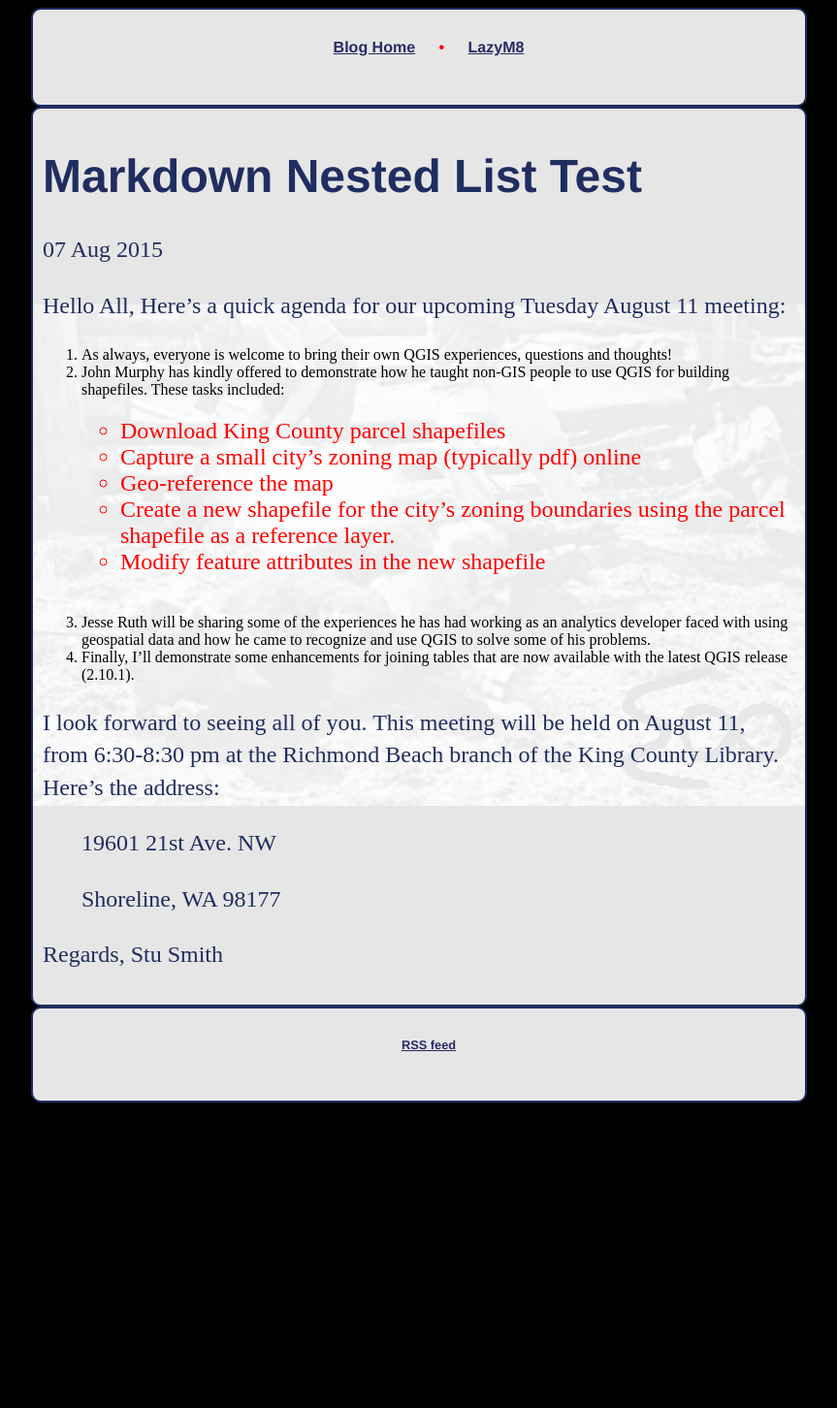
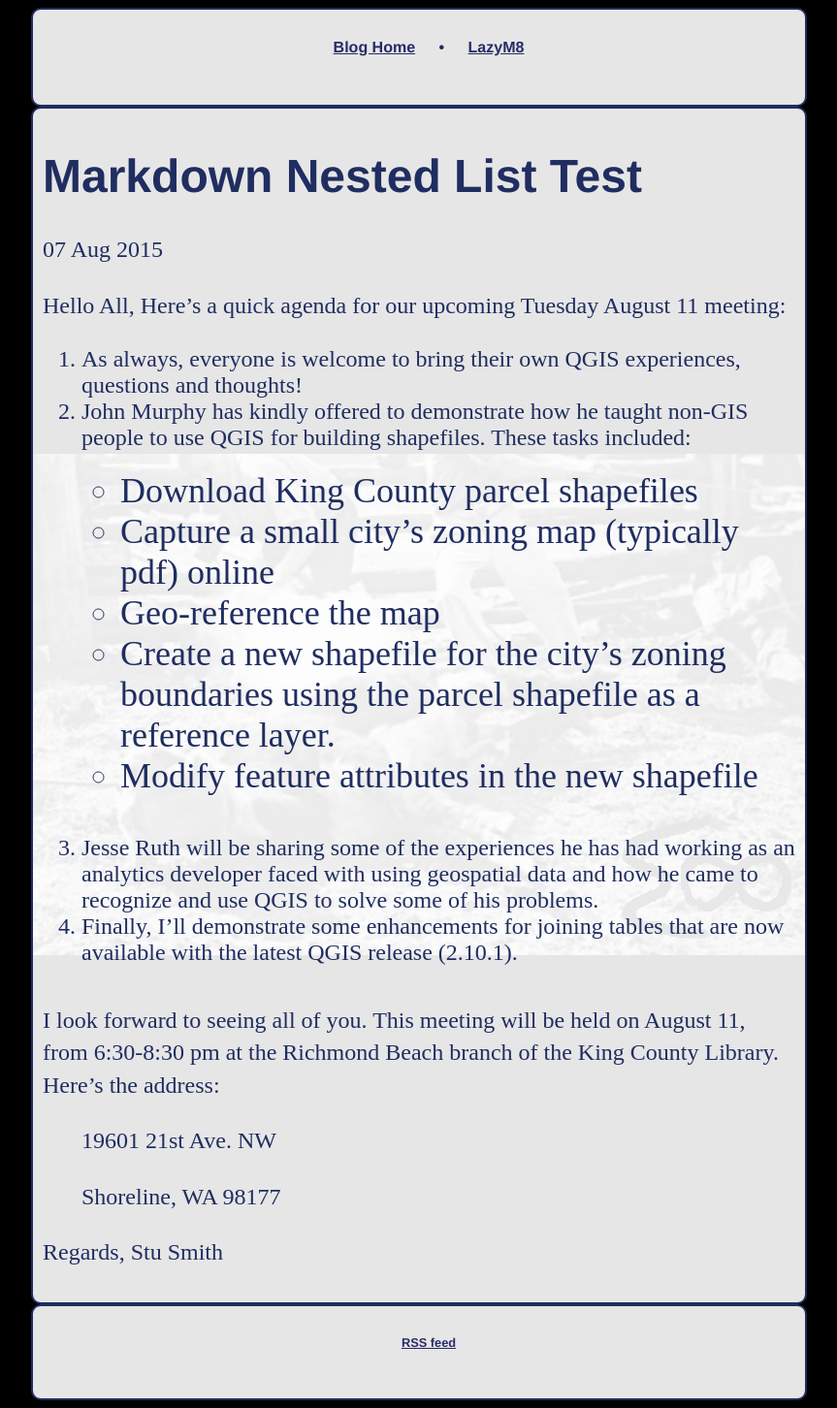
Before and after one commit to geodatawrangler/geodatawrangler.github.io, a Jekyll site: the page built from _posts/2015-08-07-Markdown-Tester.md, in a window 1280 px wide. Shown: the whole page at 97% size, without its empty margins (208-1071 px from the left). Built offline with Jekyll 4.4.1, drawn with Linux system fonts in a browser that asks for light colours; comment, search, counter and statistics services are not loaded; before the commit the page ends 1145 px from its top, so only the background shows below that.

Commit message:
Update style for list items

```diff
--- a/css/main.css
+++ b/css/main.css
@@ -20,10 +20,10 @@ div.white, div.container {
     padding: 10px;
 }
 
-ul {
+ol, ul {
     margin: 20px auto 40px;
     font-size: 1.5em;
-    color: red;
+    color: #202D60;
 }
 
 nav ul, footer ul {
```
